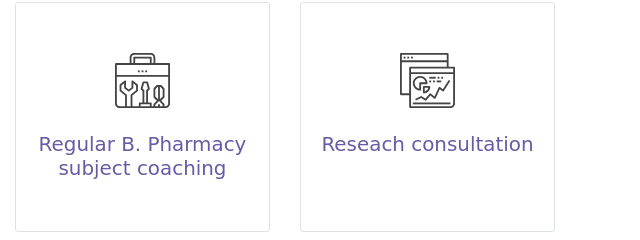
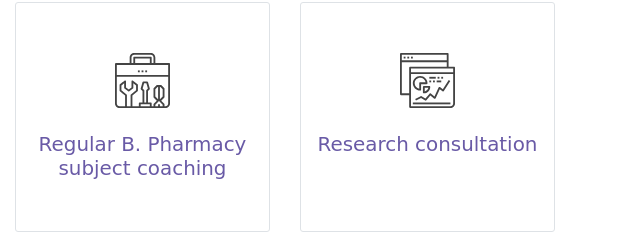
Before and after one commit to acepdemy/acepdemy, a website: page index.html in a window 1280 px wide. Shown: the part 1487-1727 px from the top of the page, 640-1280 px from the left. Drawn offline with nearby package versions, Linux system fonts and the light colour scheme; a web font is replaced by a local one.

Commit message:
Update index.html

```diff
--- a/index.html
+++ b/index.html
@@ -122,7 +122,7 @@
                     <div class="service-card">
                         <div class="body">
                             <img src="assets/imgs/analytics.svg" alt="Download free bootstrap 4 landing page, free boootstrap 4 templates, Download free bootstrap 4.1 landing page, free boootstrap 4.1.1 templates, meyawo Landing page" class="icon">
-                            <h6 class="title">Reseach consultation</h6>
+                            <h6 class="title">Research consultation</h6>
                             <p class="subtitle">We provide comprehensive research consultation for the vast pharmaceutical topics.</p>
                         </div>
                     </div>
```
